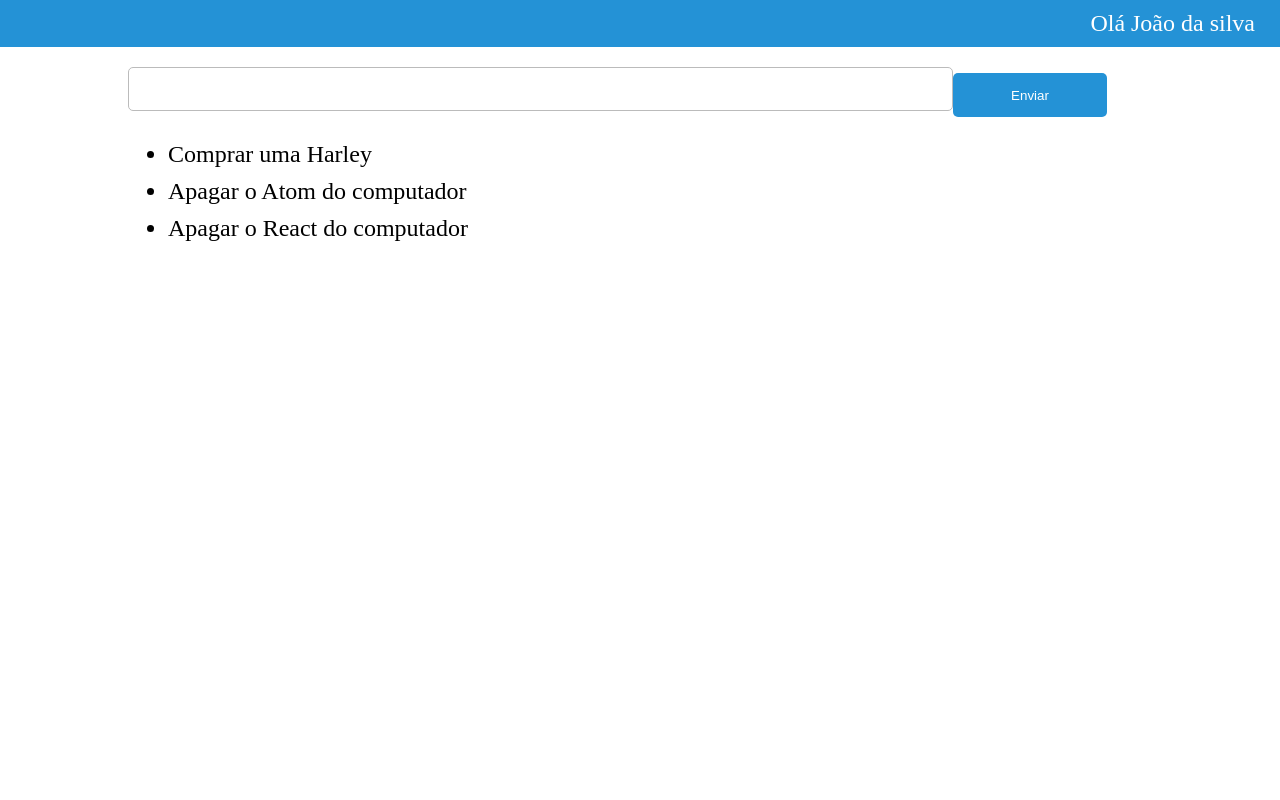
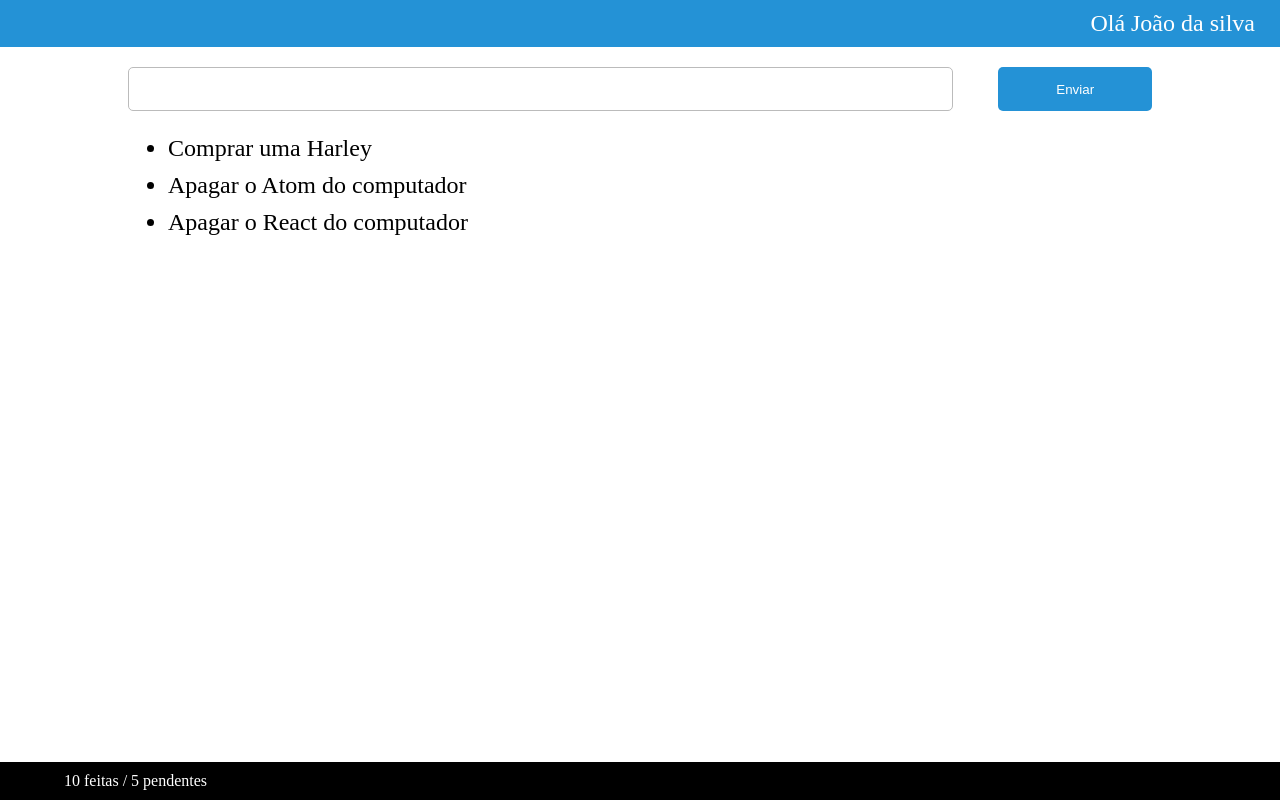
Before and after one commit to rafaelballestrin/reclamator, an Angular app: page / in a window 1280 px wide. Built offline with nearby package versions, Linux system fonts and the light colour scheme.

Commit message:
Insere componente rodape

```diff
--- a/src/app/app.component.html
+++ b/src/app/app.component.html
@@ -4,3 +4,4 @@
 
 <app-form></app-form>
 <app-lista></app-lista>
+<app-rodape></app-rodape>
--- a/src/app/app.module.ts
+++ b/src/app/app.module.ts
@@ -4,12 +4,14 @@ import { NgModule } from '@angular/core';
 import { AppComponent } from './app.component';
 import { ListaComponent } from './lista/lista.component';
 import { FormComponent } from './form/form.component';
+import { RodapeComponent } from './rodape/rodape.component';
 
 @NgModule({
   declarations: [
     AppComponent,
     ListaComponent,
-    FormComponent
+    FormComponent,
+    RodapeComponent
   ],
   imports: [
     BrowserModule
--- a/src/app/form/form.component.scss
+++ b/src/app/form/form.component.scss
@@ -4,6 +4,8 @@
   padding: 20px 10% 0;
   display: block;
   font-size: 24px;
+  display: flex;
+  justify-content: space-between;
 }
 
 input {
--- /dev/null
+++ b/src/app/rodape/rodape.component.html
@@ -0,0 +1 @@
+10 feitas / 5 pendentes
--- /dev/null
+++ b/src/app/rodape/rodape.component.scss
@@ -0,0 +1,8 @@
+:host{
+  position: absolute;
+  bottom: 0;
+  width: 90%;
+  background: black;
+  padding: 10px 5%;
+  color: white;
+}
--- /dev/null
+++ b/src/app/rodape/rodape.component.ts
@@ -0,0 +1,15 @@
+import { Component, OnInit } from '@angular/core';
+
+@Component({
+  selector: 'app-rodape',
+  templateUrl: './rodape.component.html',
+  styleUrls: ['./rodape.component.scss']
+})
+export class RodapeComponent implements OnInit {
+
+  constructor() { }
+
+  ngOnInit() {
+  }
+
+}
```
Also changed, not shown: 1 other file (tests, documents, lock files or other folders).
